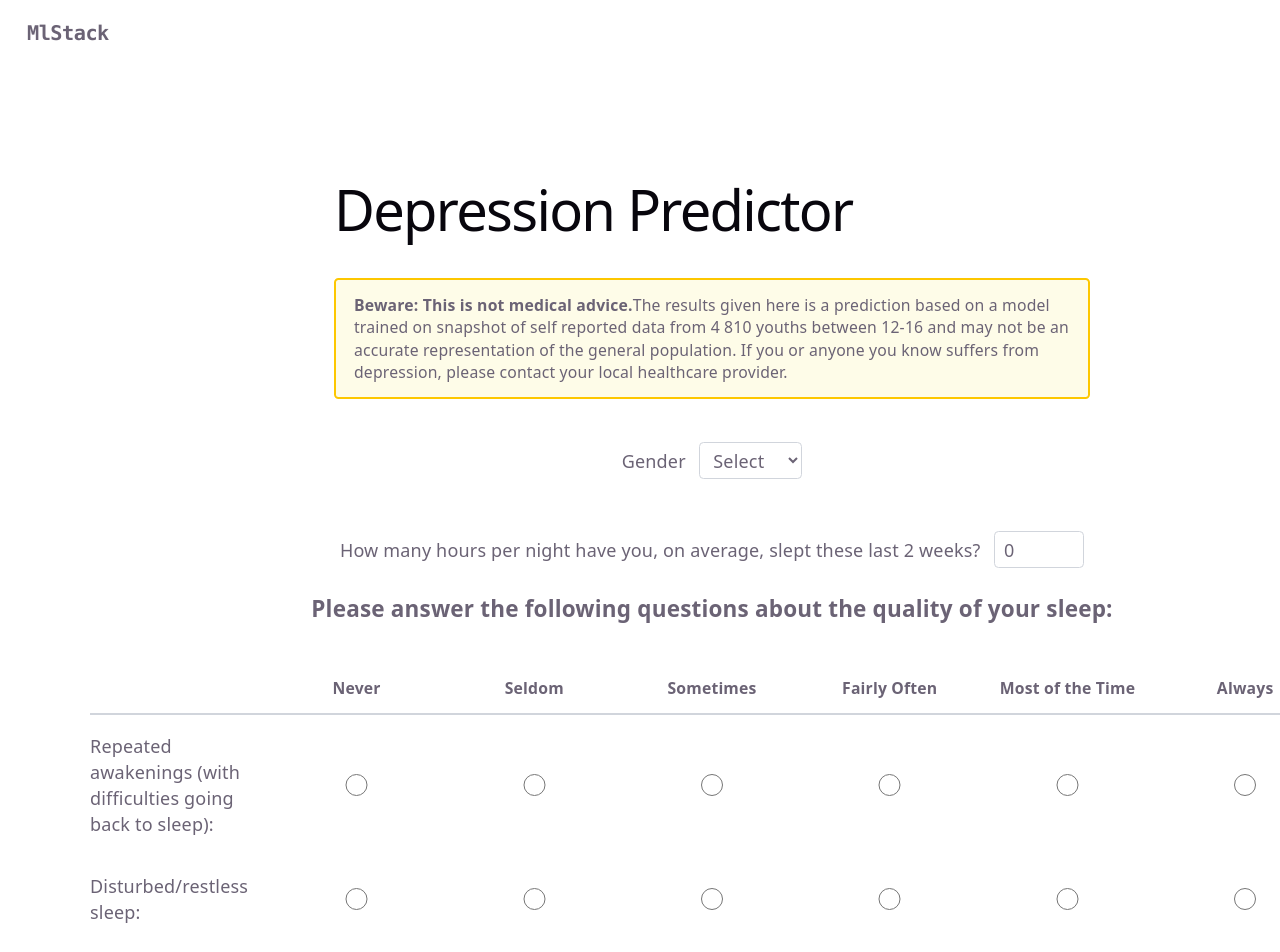
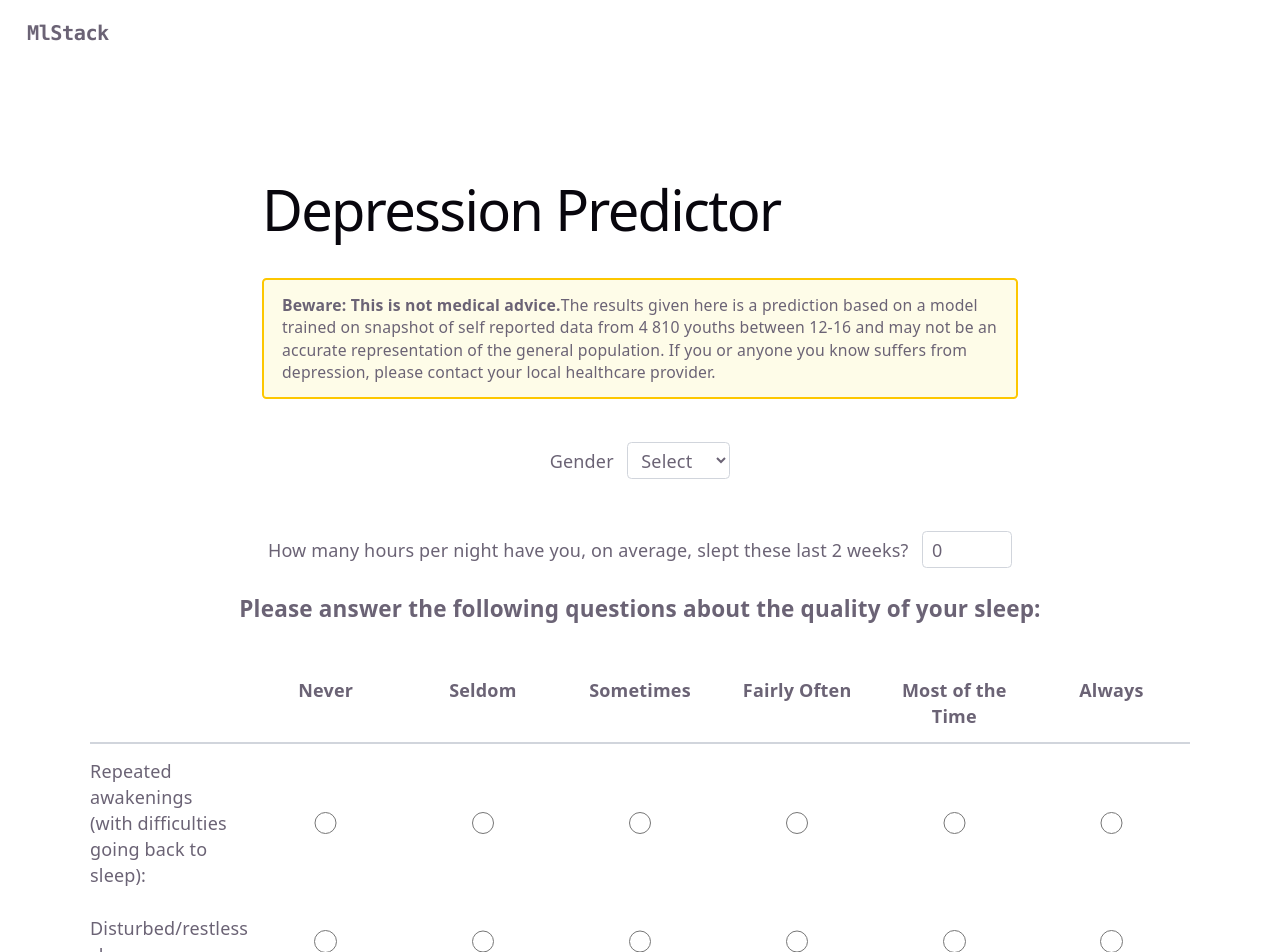
Before and after one commit to OscarWEdu/mlstackimp, a React (Vite) app: page /stat1 in a window 1280 px wide. Shown: the top 952 px of the page. Built offline with nearby package versions, Linux system fonts and the light colour scheme.

Commit message:
Padding fix

```diff
--- a/src/pages/Stat1.tsx
+++ b/src/pages/Stat1.tsx
@@ -81,7 +81,7 @@ export default function Stat1Page() {
     }
 
     return (
-        <section id="center" className="w-full m-16">
+        <section id="center" className="w-full p-16">
             <div className="w-full max-w-2xl">
                 <h1 className="text-2xl font-bold">Depression Predictor</h1>
                 <div className="mt-4 rounded border-2 border-yellow-400 bg-yellow-50 px-4 py-3 text-sm">
@@ -134,15 +134,14 @@ export default function Stat1Page() {
                 Please answer the following questions about the quality of your sleep:
             </label>
             <div className="w-full overflow-x-auto">
-                <div className="min-w-200">
+                <div className="min-w-180 mx-auto">
 
                     <div className="grid grid-cols-7 border-b-2 border-gray-300">
                         <div />
-
                         {options.map((option) => (
                             <div
                                 key={option}
-                                className="px-2 pb-3 text-center text-sm font-semibold"
+                                className="px-2 pb-3 text-center text-m font-semibold"
                             >
                                 {option}
                             </div>
@@ -152,7 +151,7 @@ export default function Stat1Page() {
                     {questions.map((question, questionIndex) => (
                         <div
                             key={question}
-                            className="grid grid-cols-7 items-center py-4"
+                            className="grid grid-cols-7 items-center py-3"
                         >
                             <div className="pr-4">
                                 {question}
```
